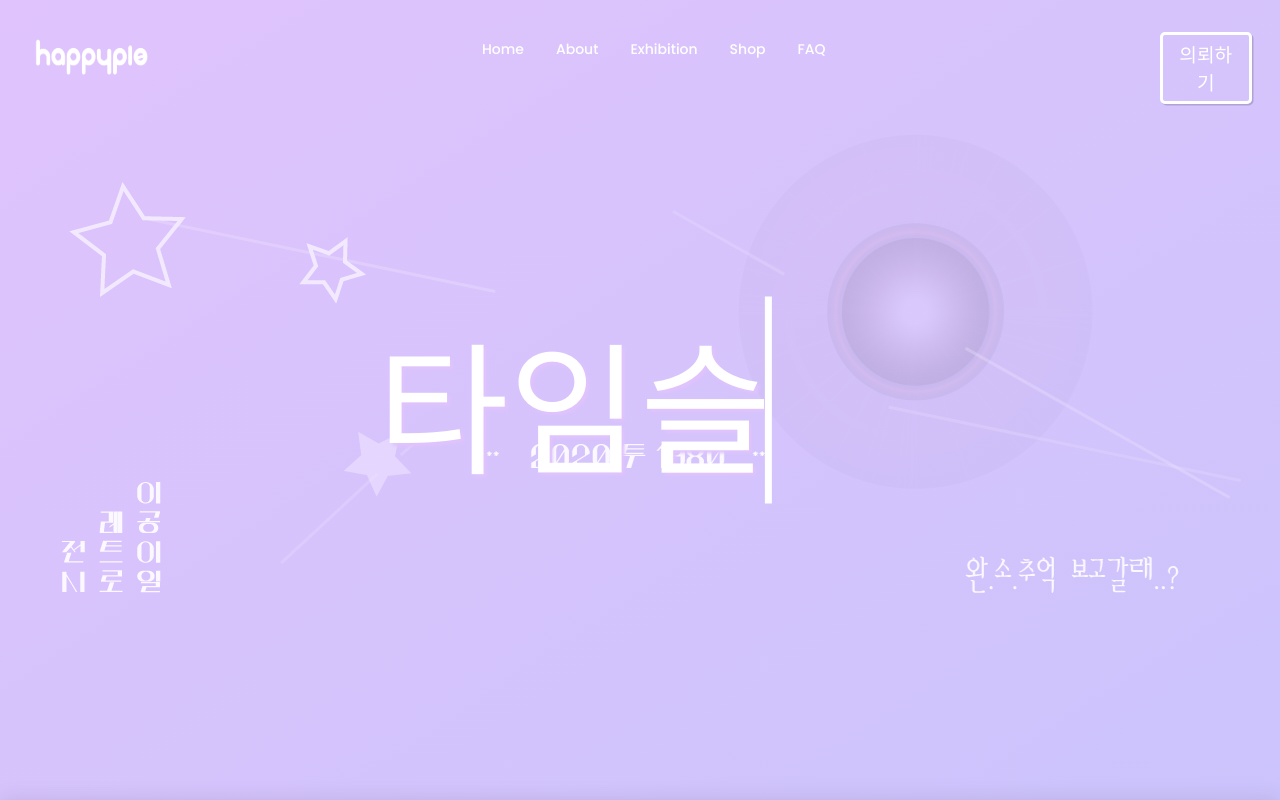
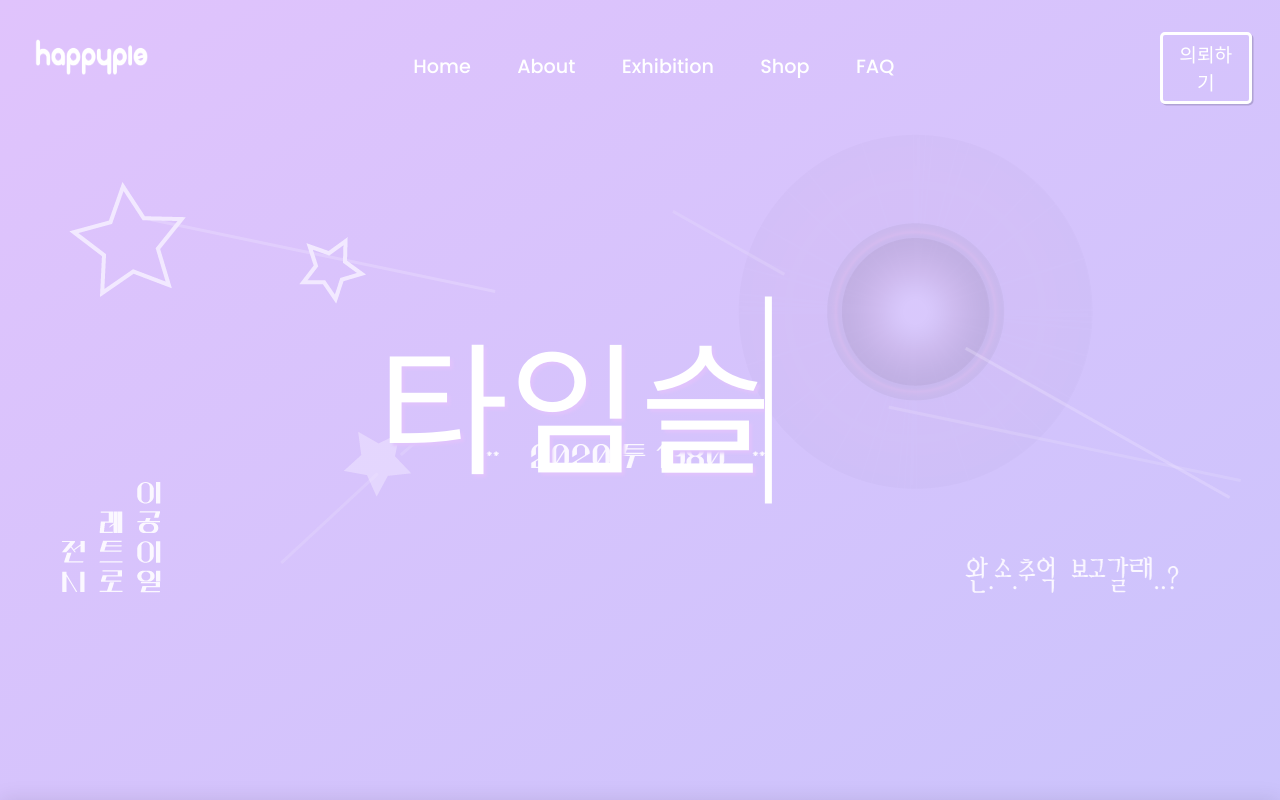
Before and after one commit to dazzel3/happyple-web-react, a React (Create React App) app: page /exhibition-timeslip in a window 1280 px wide. Shown: the top 800 px of the page. Built offline with nearby package versions, Linux system fonts and the light colour scheme; a web font is replaced by a local one.

Commit message:
header css 수정

```diff
--- a/src/css/Header.css
+++ b/src/css/Header.css
@@ -28,15 +28,6 @@
     z-index: 1;
 }
 
-.Menu {
-    display: inline-flex;
-    position: relative;
-    overflow: hidden;
-    margin-top: 2.3%;
-    max-width: 100%;
-    padding: 0 20px;
-}
-
 .logo {
     width: 8.8vw;
     height: 4.7vh;
@@ -44,16 +35,24 @@
     margin-left: 4.4vh;
 }
 
+.Menu {
+    display: inline-flex;
+    position: relative;
+    margin-top: 4.8vh;
+    min-width: 34vw;
+    padding: 0 3vh;
+}
+
 .MenuItem {
     color: #fff;
-    padding: 10px;
+    padding: 1.7vh;
     text-decoration: none;
     transition: 0.3s;
-    margin: 0 6px;
+    margin: 0 1.2vh;
     z-index: 1;
     font-weight: 500;
     font-family: 'poppinsM';
-    font-size: 14px;
+    font-size: 2.4vh;
     position: relative;
 }
 
@@ -87,9 +86,8 @@
     position: absolute;
     left: 0;
     bottom: 0;
-    height: 4px;
+    height: 4vh;
     transition: 0.4s;
-    height: 5px;
     z-index: 1;
     border-radius: 8px 8px 0 0;
 }
--- a/src/css/TimeSlip.css
+++ b/src/css/TimeSlip.css
@@ -31,16 +31,17 @@
 }
 
 .ts-all {
-    max-width: 1920px;
+    min-width: 100%;
     height: 100%;
     display: flex;
     flex-direction: column;
     align-items: center;
+    background-color: #e0c3fc;
     background-image: linear-gradient(147deg, #e0c3fc 0%, #8ec5fc 74%);
 }
 
 .timeslip {
-    height: 88vh;
+    min-height: 88vh;
     width: 100%;
 }
 
```
